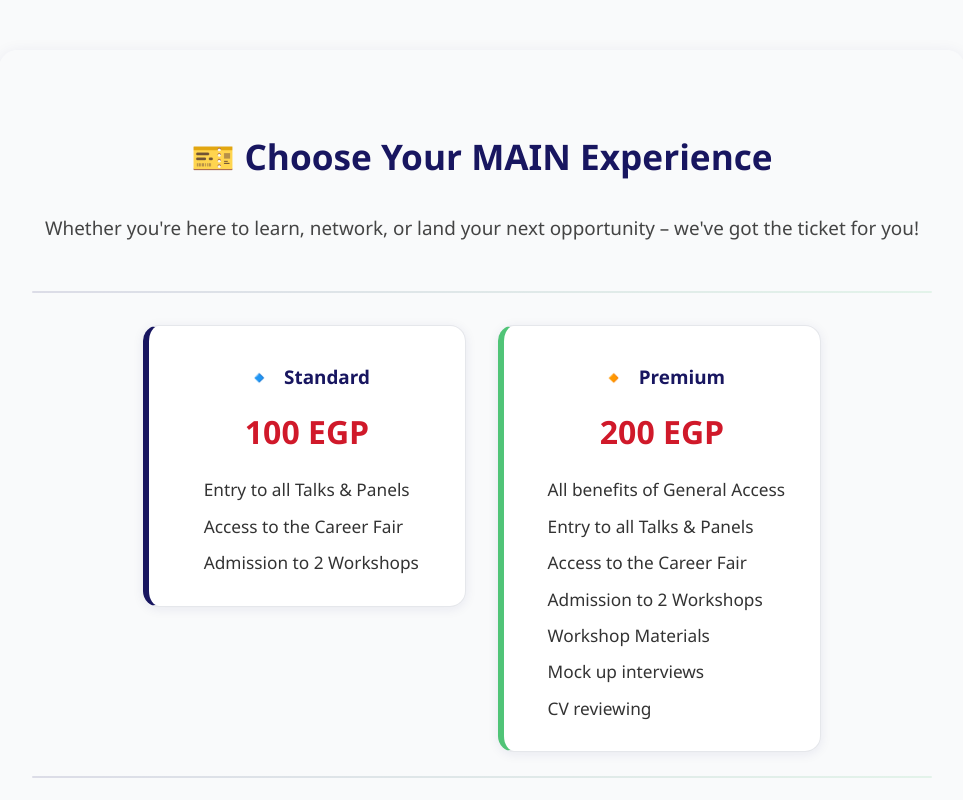
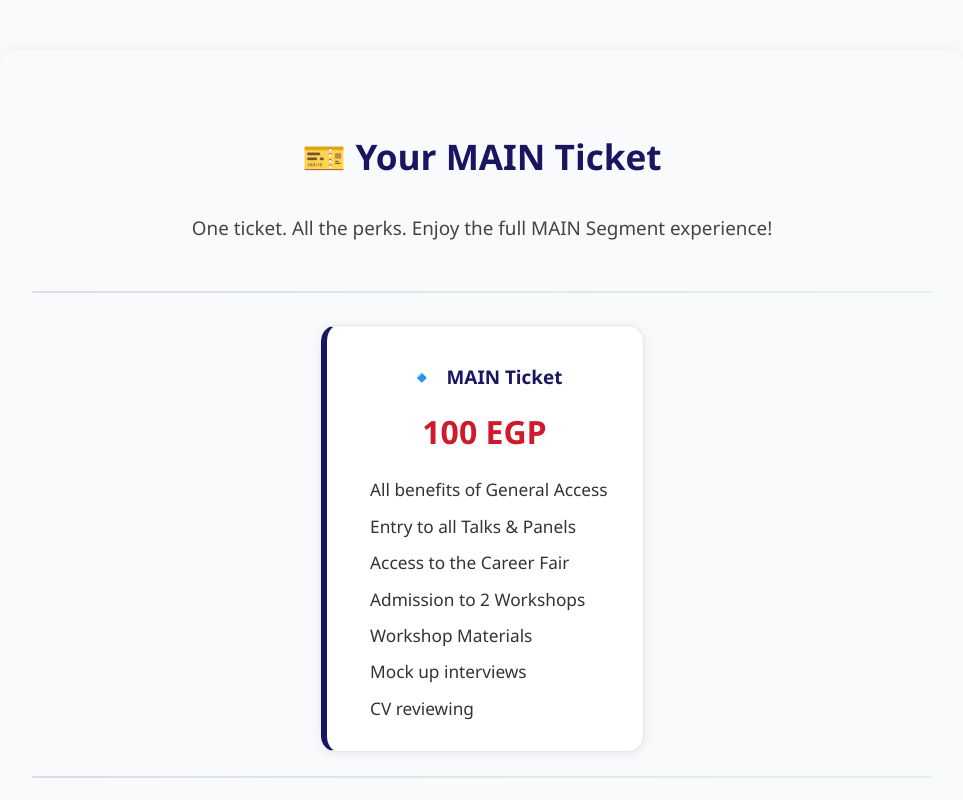
Before and after one commit to WhipShip/ASME_WEB, a plain HTML site: page index.html in a window 1280 px wide. Shown: the part 4240-5040 px from the top of the page, without its empty margins (158-1121 px from the left). Drawn offline with Linux system fonts and the light colour scheme.

Commit message:
Update index.html

```diff
--- a/index.html
+++ b/index.html
@@ -338,31 +338,17 @@
 
   <!-- Ticket Section -->
   <section id="tickets" class="tickets-section">
-    <h2 class="tickets-headline">🎫 Choose Your MAIN Experience</h2>
-    <p class="tickets-subheadline">Whether you're here to learn, network, or land your next opportunity – we've got the ticket for you!</p>
+    <h2 class="tickets-headline">🎫 Your MAIN Ticket</h2>
+    <p class="tickets-subheadline">One ticket. All the perks. Enjoy the full MAIN Segment experience!</p>
     <div class="tickets-divider"></div>
     <div class="ticket-cards-container">
       <a href="#register" class="ticket-card-link">
         <div class="ticket-card standard">
           <div class="ticket-type">
             <span class="ticket-icon">🔹</span>
-            <span class="ticket-title">Standard</span>
+            <span class="ticket-title">MAIN Ticket</span>
           </div>
           <div class="ticket-price">100 EGP</div>
-          <ul class="ticket-features">
-            <li>Entry to all Talks & Panels</li>
-            <li>Access to the Career Fair</li>
-            <li>Admission to 2 Workshops</li>
-          </ul>
-        </div>
-      </a>
-      <a href="#register" class="ticket-card-link">
-        <div class="ticket-card premium">
-          <div class="ticket-type">
-            <span class="ticket-icon">🔸</span>
-            <span class="ticket-title">Premium</span>
-          </div>
-          <div class="ticket-price">200 EGP</div>
           <ul class="ticket-features">
             <li>All benefits of General Access</li>
             <li>Entry to all Talks & Panels</li>
```
